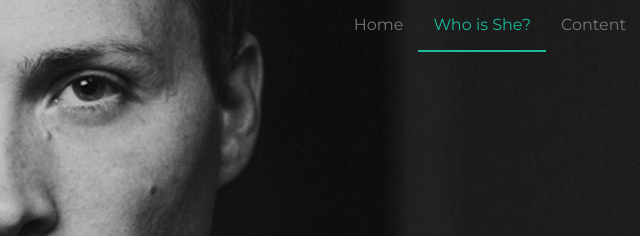
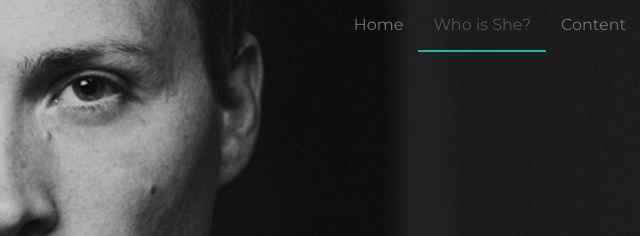
Before and after one commit to kaleighcamp/kaleighcamp.github.io, a plain HTML site: page about.html in a window 1280 px wide. Shown: the top 236 px of the page, 584-1224 px from the left. Drawn offline with nearby package versions, Linux system fonts and the light colour scheme.

Commit message:
push color nav linnk

```diff
--- a/assets/css/style.css
+++ b/assets/css/style.css
@@ -87,7 +87,7 @@ h1, h2, h3, h4, h5, h6 {
 }
 
 .navbar-default .navbar-nav > .active > a, .navbar-default .navbar-nav > .active > a:hover, .navbar-default .navbar-nav > .active > a:focus {
-	color: #1abc9c;
+	color: #00000;
 	background-color: transparent;
 	border-bottom: 2px solid #1abc9c
 }
```
